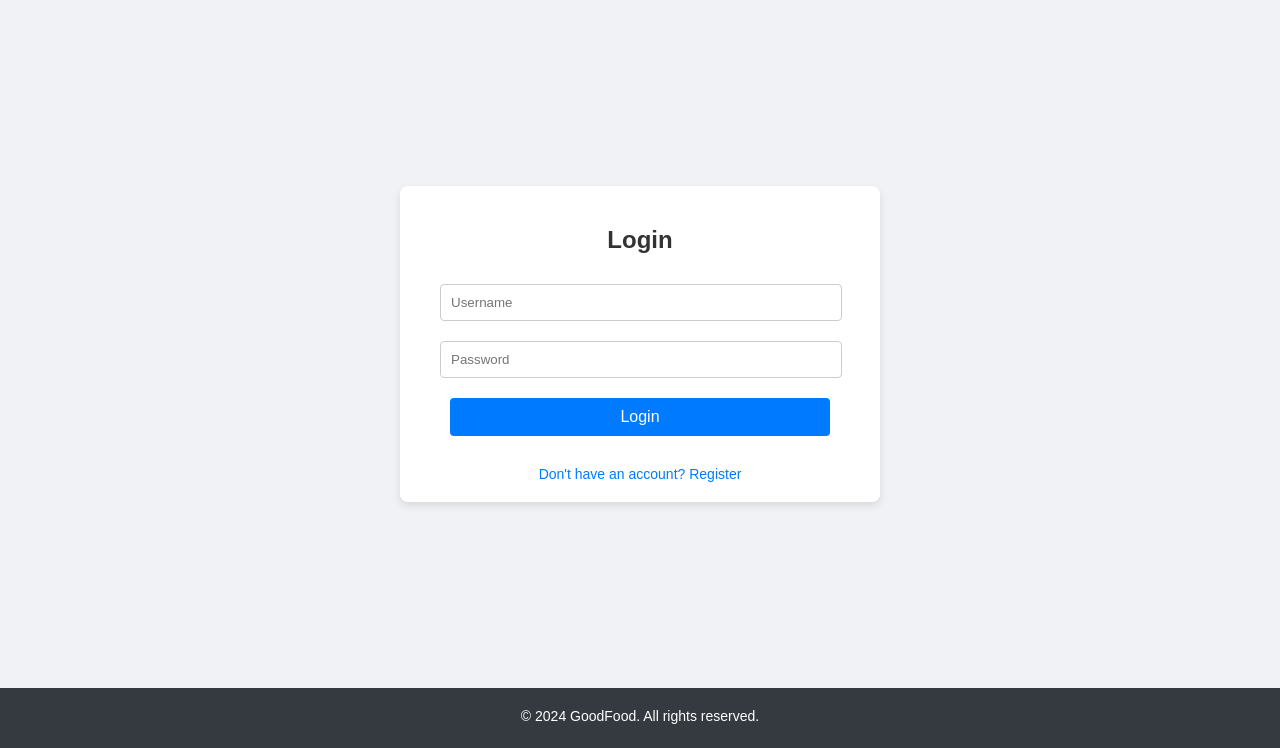
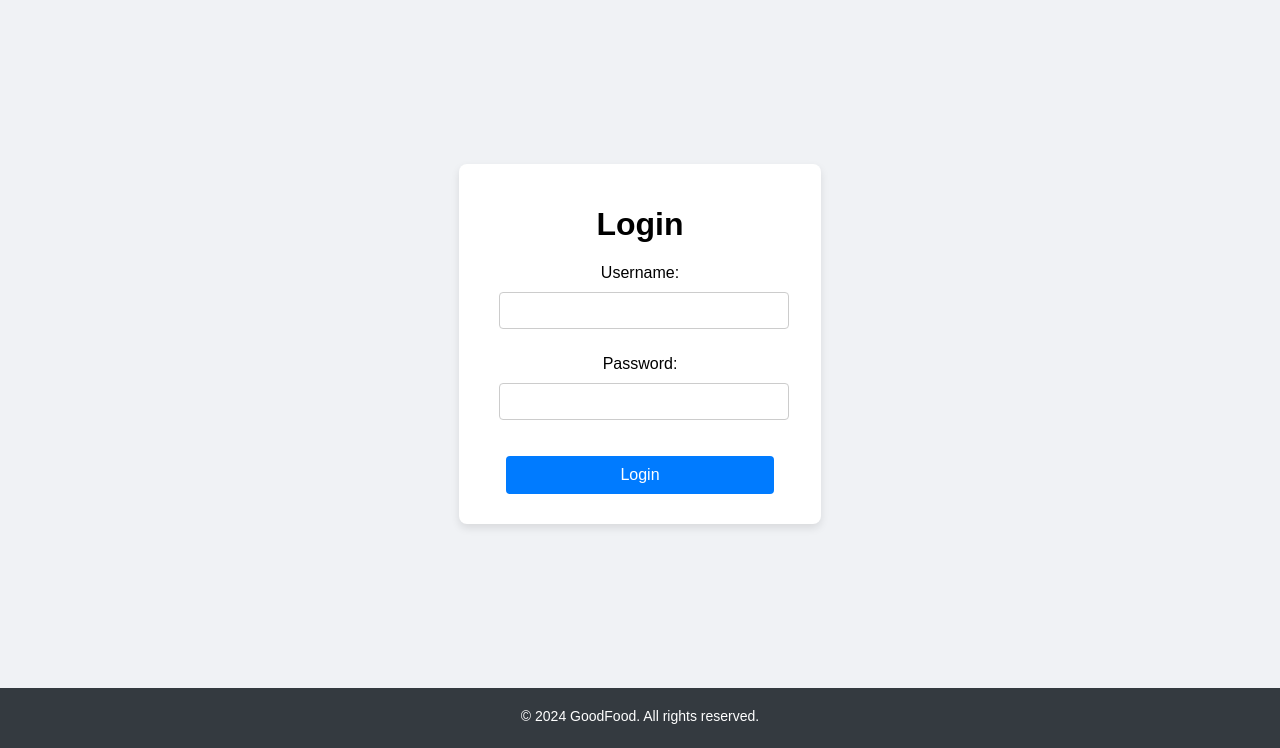
Before and after one commit to TomassSaulite/tt2FinalProject, a Django app: page /login/ in a window 1280 px wide. Shown: the part 55-803 px from the top of the page. Run offline with Django 5.2, Linux system fonts and the light colour scheme.

Commit message:
added login function

```diff
--- a/myWorld/tt2FinalProject/login/templates/login.html
+++ b/myWorld/tt2FinalProject/login/templates/login.html
@@ -25,7 +25,31 @@
         </div>
      </nav>
 
-     <div class="login-wrapper">
+    <div class="login-wrapper">
+        <div class="container">
+            <h1>Login</h1>
+    <form method="post">
+        {% csrf_token %}
+        <p>
+            <label for="username">Username:</label>
+            <input type="text" name="username" id="username">
+        </p>
+        <p>
+            <label for="password">Password:</label>
+            <input type="password" name="password" id="password">
+        </p>
+        <button type="submit">Login</button>
+    </form>
+    {% if messages %}
+        <ul>
+            {% for message in messages %}
+                <li>{{ message }}</li>
+            {% endfor %}
+        </ul>
+    {% endif %}
+         </div>
+    </div>
+     <!-- <div class="login-wrapper">
         <div class="container">
             <h2>Login</h2>
             <input type="text" placeholder="Username" required>
@@ -33,7 +57,7 @@
             <button>Login</button>
             <a href="{% url 'register' %}" class="register-link">Don't have an account? Register</a>
         </div>
-    </div>
+    </div> -->
 
     <footer class="footer">
         <div>
--- a/myWorld/tt2FinalProject/login/views.py
+++ b/myWorld/tt2FinalProject/login/views.py
@@ -18,7 +18,6 @@ def success(request):
 
 from django.shortcuts import render, redirect
 from django.contrib.auth.models import User
-from django.contrib import messages
 from .forms import UserRegistrationForm
 
 def register(request):
@@ -35,3 +34,21 @@ def register(request):
         form = UserRegistrationForm()
 
     return render(request, 'register.html', {'form': form})
+
+
+from django.contrib.auth import authenticate
+from django.contrib.auth import login as auth_login
+from django.contrib import messages
+
+def login(request):
+    if request.method == 'POST':
+        username = request.POST['username']
+        password = request.POST['password']
+        user = authenticate(request, username=username, password=password)
+        if user is not None:
+            auth_login(request, user)
+            return redirect('success')  # Redirect to home page or any other page
+        else:
+            messages.error(request, 'Invalid username or password')
+            return render(request, 'login.html')
+    return render(request, 'login.html')
```
